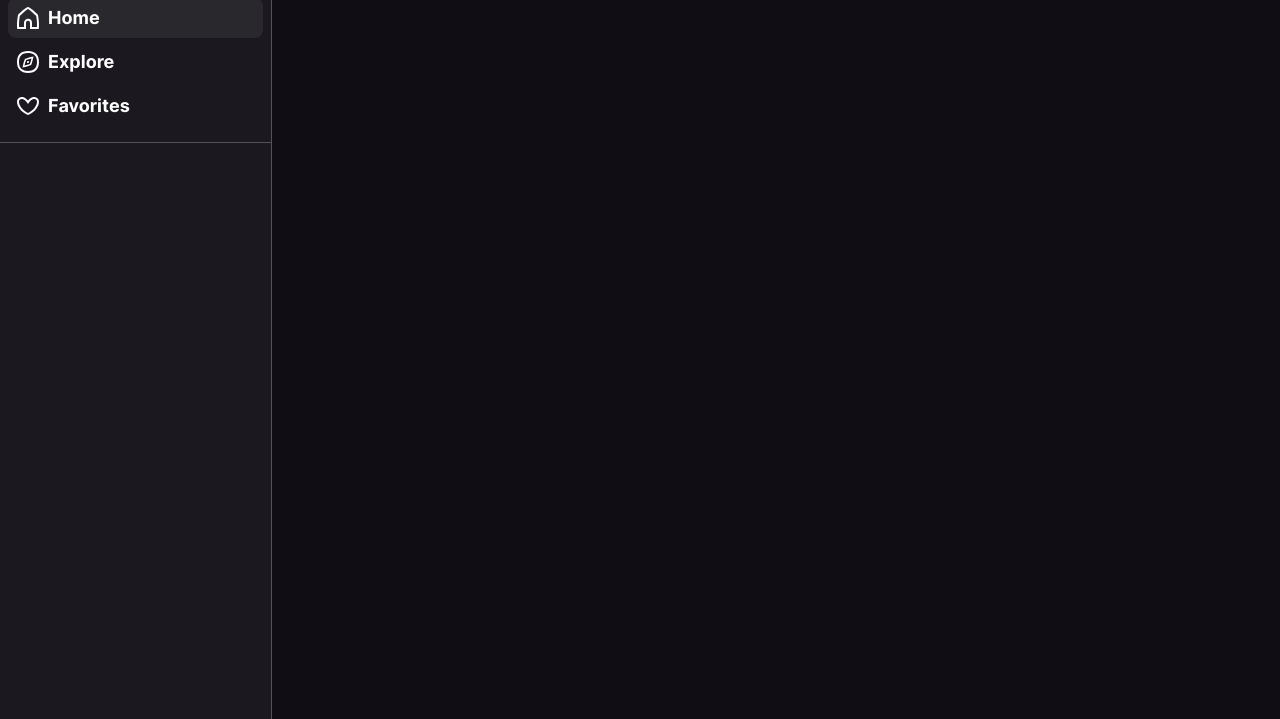
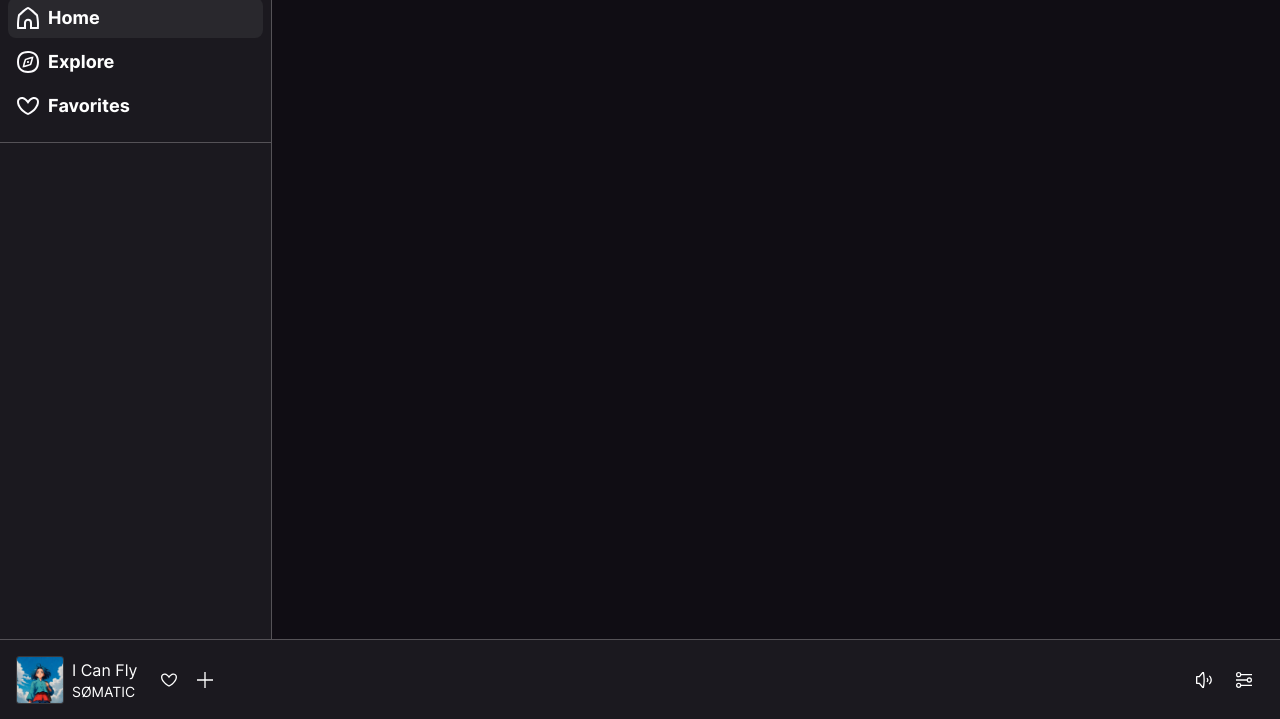
Before and after one commit to welldanov/freezer-music, a website with bundled scripts: page src/index.html in a window 1280 px wide. Shown: the part 81-800 px from the top of the page. Built offline with nearby package versions, Linux system fonts and the light colour scheme.

Commit message:
ADD: player

```diff
--- a/src/app/style/_config.css
+++ b/src/app/style/_config.css
@@ -1,4 +1,8 @@
 :root {
     --layout-sidebar-width: 272px;
     --tempo-fonts-body: Inter, Arial, sans-serif;
+    --background-neutral-secondary: #1b191f;
+    --divider-neutral-primary: #3a393d;
+    --border-neutral-primary: #555257;
+    --purple: rgba(181, 96, 255, 1);
 }
--- a/src/index.html
+++ b/src/index.html
@@ -48,6 +48,7 @@
         </div>
         <div class="main-page">
         </div>
+        <div id="player"></div>
     </div>
 </div>
 </body>
--- a/src/index.js
+++ b/src/index.js
@@ -1,3 +1,4 @@
 import {renderFunction} from "./shared/lib/renderFunction.js";
 
 renderFunction('./shared/components/sidebar/sidebar.html', 'sidebar').then();
+renderFunction('./widgets/player/player.html', 'player').then();
--- a/src/style.css
+++ b/src/style.css
@@ -1,4 +1,5 @@
 @import url('https://fonts.googleapis.com/css2?family=Bebas+Neue&display=swap');
+@import "widgets/player/player.css";
 
 body {
     font-family: var(--tempo-fonts-body);
--- /dev/null
+++ b/src/widgets/player/player.css
@@ -0,0 +1,129 @@
+.player {
+	padding-inline: 16px;
+	position: fixed;
+	bottom: 0;
+	left: 0;
+	width: 100vw;
+	height: 80px;
+	border-top: 1px solid var(--border-neutral-primary);
+	display: flex;
+	justify-content: space-between;
+	align-items: center;
+	flex: 0 0 33%;
+	gap: 16px;
+	background-color: var(--background-neutral-secondary);
+	z-index: 5;
+}
+
+.player-left {
+	width: 100%;
+	height: 48px;
+	justify-content: flex-start;
+	display: flex;
+	align-items: center;
+}
+
+.player-left__music-name {
+	font-size: 1rem;
+	line-height: 1.5rem;
+}
+
+.player-left__author {
+	line-height: 1.25rem;
+	font-size: 0.875rem;
+}
+
+.player-left__music-name:hover {
+	text-decoration: underline;
+	cursor: pointer;
+}
+
+.player-left__author:hover {
+	text-decoration: underline;
+	cursor: pointer;
+}
+
+.player-left__image {
+	height: 100%;
+	object-fit: contain;
+	border-radius: 3px;
+	border:1px solid var(--divider-neutral-primary)
+}
+
+.player-left__info {
+	margin-left: 8px;
+	font-weight: 400;
+	height: 44px;
+	font-family: Inter, sans-serif;
+}
+
+.player-left__actions {
+	height: 32px;
+	padding-left: 16px;
+	display: flex;
+	align-items: center;
+	gap: 4px;
+	fill: white;
+}
+
+.player-left__icon {
+	height: 32px;
+	width: 32px;
+	padding: 4px;
+	border-radius: 50%;
+	transition: background-color,fill 0.3s ease;
+}
+
+.player-left__icon:hover {
+	cursor: pointer;
+	background-color: var(--divider-neutral-primary);
+}
+
+.player-left__icon:active {
+	cursor: pointer;
+	fill: var(--purple);
+	background-color: unset;
+}
+
+.player-center {
+	width: 100%;
+	height: 56px;
+	display: flex;
+	flex-direction: column;
+}
+
+.player-right {
+	width: 100%;
+	height: 32px;
+	display: flex;
+	gap: 4px;
+	justify-content: flex-end;
+	align-items: center;
+}
+
+.player-right__icon {
+	height: 32px;
+	width: 32px;
+	padding: 4px;
+	border-radius: 50%;
+	fill: white;
+	transition: background-color,fill 0.3s ease;
+}
+
+.player-right__icon:hover {
+	cursor: pointer;
+	background-color: var(--divider-neutral-primary);
+}
+
+.player-right__icon:active {
+	cursor: pointer;
+	fill: var(--purple);
+	background-color: unset;
+}
+
+.player-right__volumePopover {
+}
+
+.player-right__settingsPopover {
+
+}
--- /dev/null
+++ b/src/widgets/player/player.html
@@ -0,0 +1,30 @@
+<div class="player">
+  <div class="player-left">
+    <img class="player-left__image" src="shared/assets/img/I_Can_Fly.jpg" alt="player-left__image">
+    <div class="player-left__info">
+      <p class="player-left__music-name">I Can Fly</p>
+      <p class="player-left__author">SØMATIC</p>
+    </div>
+    <div class="player-left__actions">
+      <div class="player-left__icon">
+        <svg viewBox="0 0 24 24" focusable="false" class="chakra-icon css-mpq5dm" data-testid="HeartOutlinedIcon"><path d="M16.46 6.788c.496 0 .957.16 1.385.489.451.336.719.803.796 1.389.204 1.537-.817 3.449-1.753 4.62a15.508 15.508 0 0 1-2.075 2.15 11.65 11.65 0 0 1-2.782 1.774h-.062c-.921-.41-1.82-.976-2.672-1.682a15.413 15.413 0 0 1-2.185-2.243c-.936-1.17-1.957-3.082-1.753-4.62a2.002 2.002 0 0 1 .81-1.399 2.212 2.212 0 0 1 1.37-.478c.142 0 .29.013.437.039.51.09 1.042.327 1.578.705.497.35.983.813 1.407 1.34L12 10.164l1.04-1.292c.423-.527.91-.99 1.406-1.34.536-.378 1.067-.615 1.578-.705a2.53 2.53 0 0 1 .436-.04Zm0-1.333c-.219 0-.442.02-.667.059-.756.133-1.472.475-2.115.928A8.405 8.405 0 0 0 12 8.036a8.405 8.405 0 0 0-1.678-1.594c-.643-.453-1.36-.795-2.115-.928a3.854 3.854 0 0 0-.667-.06 3.54 3.54 0 0 0-2.183.754c-.738.551-1.195 1.34-1.32 2.282-.258 1.947.88 4.185 2.034 5.628a16.74 16.74 0 0 0 2.375 2.437 12.87 12.87 0 0 0 3.034 1.896c.161.071.348.095.52.095.172 0 .359-.024.52-.095a12.957 12.957 0 0 0 3.154-1.997 16.834 16.834 0 0 0 2.255-2.336c1.154-1.443 2.292-3.681 2.034-5.628-.125-.942-.582-1.73-1.32-2.282a3.536 3.536 0 0 0-2.183-.753Z"></path></svg>
+      </div>
+      <div class="player-left__icon">
+        <svg viewBox="0 0 24 24" focusable="false" class="chakra-icon css-mpq5dm" data-testid="PlusIcon" aria-hidden="true"><path fill-rule="evenodd" d="M11.335 11.335V4h1.33v7.335H20v1.33h-7.335V20h-1.33v-7.335H4v-1.33h7.335Z" clip-rule="evenodd"></path></svg>
+      </div>
+    </div>
+  </div>
+  <div class="player-center">
+
+  </div>
+  <div class="player-right">
+    <div class="player-right__icon">
+      <svg viewBox="0 0 24 24" focusable="false" class="chakra-icon css-mpq5dm" data-testid="VolumeMaxIcon" aria-hidden="true"><path fill-rule="evenodd" d="M7.015 8.007 10.33 4h1.657s.827 3.636.827 8.007c0 4.357-.83 7.993-.83 7.993H10.33l-3.245-3.993H4.667c-.368 0-.667-.325-.667-.727V8.735c0-.402.299-.728.667-.728h2.348Zm1.104 7.16 2.78 3.42c.236-1.366.582-3.837.582-6.58 0-2.76-.346-5.239-.582-6.604L8.043 8.857l-.4.483h-2.31v5.334h2.386l.4.493Zm9.643-7.786-.943.942c1.137 1.137 1.731 2.399 1.72 3.65-.012 1.267-.646 2.542-1.834 3.686l.925.96c1.451-1.398 2.227-3 2.242-4.634.015-1.617-.715-3.21-2.11-4.604Zm-3.277 3.193c.448.45.683.936.679 1.408-.005.48-.256.973-.727 1.426l.925.96c.735-.707 1.127-1.528 1.135-2.374.008-.838-.362-1.655-1.07-2.362l-.942.942Z" clip-rule="evenodd"></path></svg>
+    </div>
+    <div class="player-right__volumePopover"></div>
+    <div class="player-right__icon">
+      <svg viewBox="0 0 24 24" focusable="false" class="chakra-icon css-mpq5dm" data-testid="AudioSettingIcon" aria-hidden="true"><path fill-rule="evenodd" d="M9.274 6C9.05 4.71 8.141 4 6.667 4 4.954 4 4 4.954 4 6.667c0 1.712.954 2.666 2.667 2.666 1.474 0 2.382-.71 2.607-2H20V6H9.274ZM6.667 8c-.972 0-1.334-.361-1.334-1.333s.362-1.334 1.334-1.334C7.639 5.333 8 5.695 8 6.667 8 7.639 7.639 8 6.667 8Zm0 6.667C4.954 14.667 4 15.62 4 17.333S4.954 20 6.667 20c1.474 0 2.382-.71 2.607-2H20v-1.333H9.274c-.225-1.29-1.133-2-2.607-2Zm0 4c-.972 0-1.334-.362-1.334-1.334 0-.972.362-1.333 1.334-1.333C7.639 16 8 16.361 8 17.333s-.361 1.334-1.333 1.334Zm8.059-7.334c.225-1.289 1.133-2 2.607-2C19.046 9.333 20 10.287 20 12c0 1.713-.954 2.667-2.667 2.667-1.474 0-2.382-.711-2.607-2H4v-1.334h10.726ZM16 12c0 .972.361 1.333 1.333 1.333s1.334-.361 1.334-1.333-.362-1.333-1.334-1.333c-.972 0-1.333.361-1.333 1.333Z" clip-rule="evenodd"></path></svg>
+    </div>
+    <div class="player-right__settingsPopover"></div>
+  </div>
+</div>
```
Also changed, not shown: src/shared/assets/img/I_Can_Fly.jpg (added).
